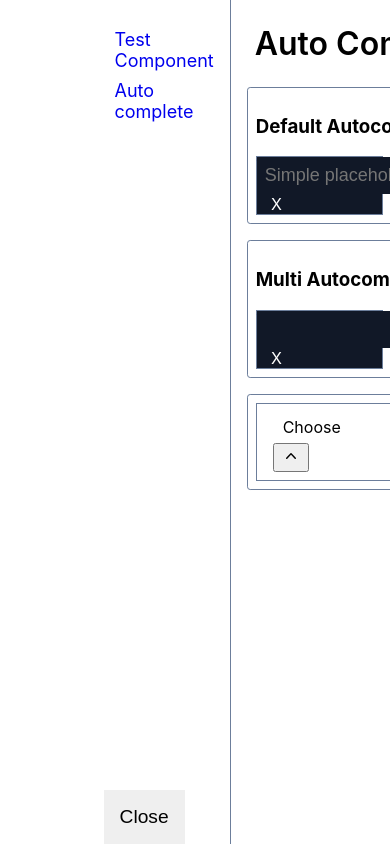
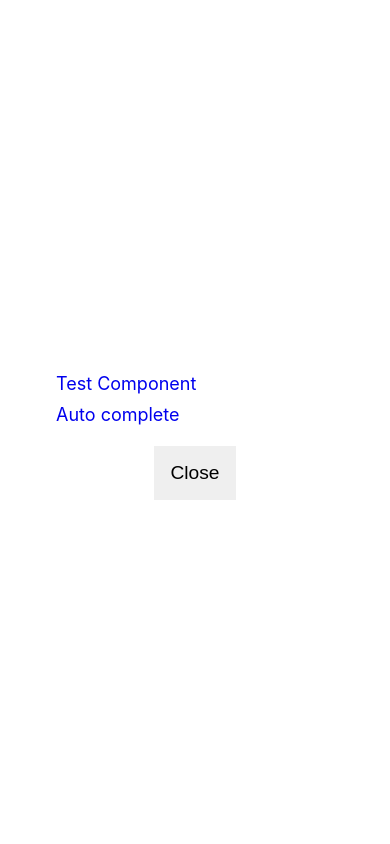
Before and after one commit to ARJITTHAKUR/components-lib, a React (Vite) app: page /components-lib/button in a window 390 px wide. Built offline with nearby package versions, Linux system fonts and the light colour scheme.

Commit message:
added reponsive nav

```diff
--- a/src/layout/global/global.css
+++ b/src/layout/global/global.css
@@ -1,3 +1,4 @@
+@import "../../global/variable.css";
 :root {
 
 }
@@ -17,6 +18,7 @@
 }
 .nav-container {
     display: flex;
+    position: relative;
     flex-direction: column;
     /* background-color: var(--darkblue-background); */
     /* color: var(--light-text-white); */
@@ -68,3 +70,24 @@
 .nav-ul li a:hover {
     /* background-color: #0c4a6e; */
 }
+
+@media (max-width: 600px) {
+    .nav-container {
+        position: absolute;
+        top:0px;
+        left:0px;
+        height: 100vh;
+        background-color: white;
+        z-index: 10;
+        display: flex;
+        flex-direction: column;
+        align-content: center;
+        justify-content: space-between;
+    }
+    .close-btn-mobile {
+        position: absolute;
+        border: none;
+        top:1rem;
+        left:0.5rem;
+    }
+}
--- a/src/layout/global/global.tsx
+++ b/src/layout/global/global.tsx
@@ -1,6 +1,7 @@
 import { useRef, useState } from "react";
 import "./global.css";
 import { Link, Outlet } from "react-router-dom";
+import { Bars3Icon } from "@heroicons/react/24/outline";
 export const GlobalLayout = () => {
   const navRef = useRef<HTMLElement | null>(null);
   const navList = useRef<HTMLUListElement | null>(null);
@@ -27,13 +28,17 @@ export const GlobalLayout = () => {
     <>
       <div className="main-layout-container">
         <div className="app-container">
-          <nav className="nav-container" ref={navRef}>
+          {
+            navClose &&
+            <Bars3Icon height={20} width={20}  onClick={() => toggleNav()} className="close-btn-mobile"/>
+          }
+          <nav className="nav-container" ref={navRef} style={{width:navClose ? '0px' : "100%", display:navClose?'none':'block'}}>
             <ul ref={navList} className="nav-ul">
               <li>
-                <Link to={`test`}>Test Component</Link>
+                <Link to={`test`} onClick={() => toggleNav()}>Test Component</Link>
               </li>
               <li>
-                <Link to={`autocomplete`}>Auto complete</Link>
+                <Link to={`autocomplete`} onClick={() => toggleNav()}>Auto complete</Link>
               </li>
             </ul>
             <div className="close-btn-container">
```
